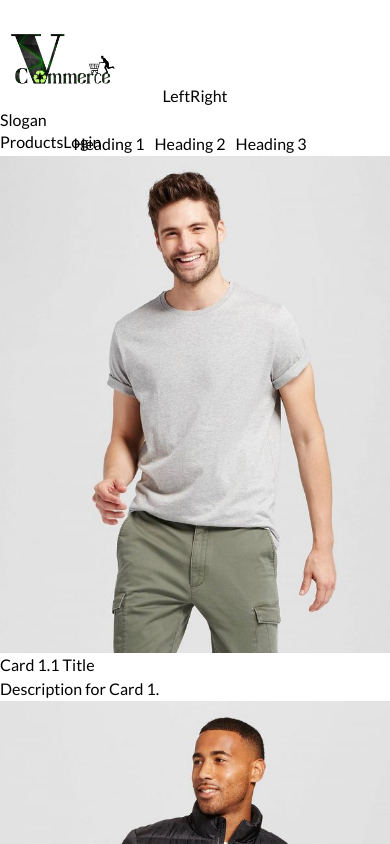
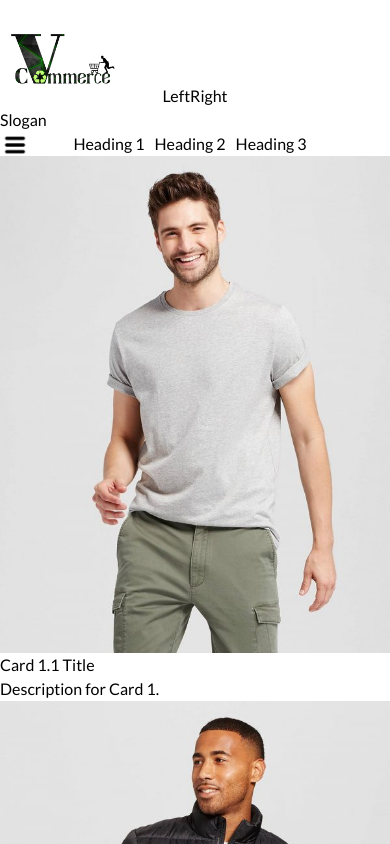
Before and after one commit to ArnabBanik-repo/vcommerce, a React (Vite) app in the folder frontend/: page / in a window 390 px wide. Shown: the top 844 px of the page. Built offline with nearby package versions, Linux system fonts and the light colour scheme; no server answers.

Commit message:
header distortion corrected, Hamburger icon added

```diff
--- a/frontend/src/components/Header/Header.jsx
+++ b/frontend/src/components/Header/Header.jsx
@@ -1,22 +1,29 @@
-import React from 'react';
+import React, { useState } from 'react';
 import { Link } from 'react-router-dom';
 import { useAuth } from '../../context/AuthContext';
 
 const Header = () => {
   const { user, logout: authLogout } = useAuth();
+  const [display, setDisplay] = useState(false);
 
   const handleLogout = () => {
     authLogout();
   }
 
+  const handleDisplay = () => {
+    setDisplay(!display);
+  }
+
   return (
-    <section className="flex items-center bg-[#9CFF88] justify-center px-56" style={{ height: '10vh' }}>
-      <div className="w-1/2 flex">
+    <section className="flex items-center bg-[#9CFF88] justify-between px-4 sm:px-6 md:px-8 lg:px-10 xl:px-12 2xl:px-16" style={{ height: '10vh' }}>
+      <div className="flex items-center">
         <Link to="/">
           <img src="http://localhost:5173/VcommerceLogo.png" alt="Logo" width={130} />
         </Link>
       </div>
-        <div className="gap-10 flex justify-end w-1/2 text-[#2F4858]">
+      <div className="flex gap-4">
+        {display && (
+          <div className="flex items-center gap-4 text-[#2F4858]">
             {user && <Link to="/userinfo">User Info</Link>}
             <Link to="/products">Products</Link>
             {user && <Link to="/addlisting">Add Products</Link>}
@@ -24,6 +31,11 @@ const Header = () => {
             {!user && <Link to="/login">Login</Link>}
             {user && <button className="inline-block h-min" onClick={handleLogout}>Logout</button>}
           </div>
+        )}
+        <button onClick={handleDisplay}>
+          <img src="./public/hamburger.png" alt="Hamburger" width={30} />
+        </button>
+      </div>
     </section>
   );
 };
```
Also changed, not shown: frontend/public/hamburger.png (added). Lines whose indentation alone changed are shown as unchanged.
